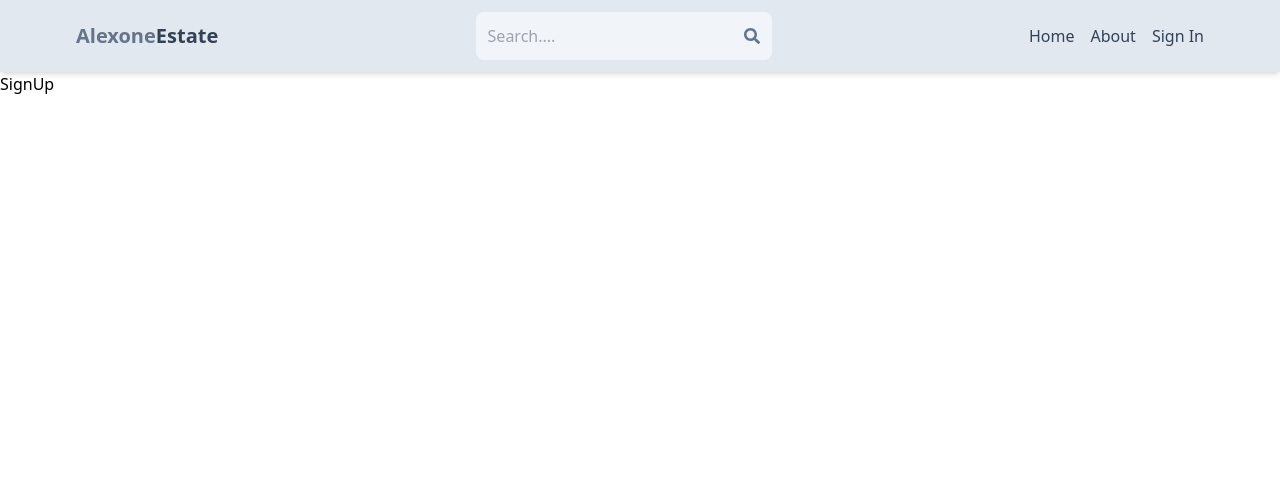
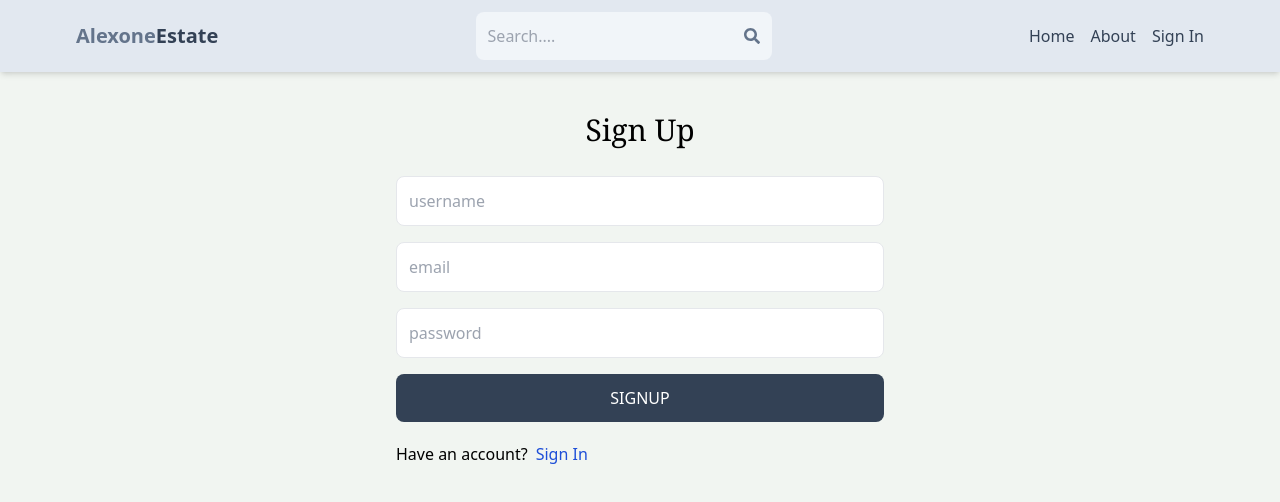
Before and after one commit to 1ECA1/estate, a React (Vite) app in the folder client/: page /sign-up in a window 1280 px wide. Shown: the top 502 px of the page. Built offline with nearby package versions, Linux system fonts and the light colour scheme.

Commit message:
complete sign up page ui

```diff
--- a/client/src/index.css
+++ b/client/src/index.css
@@ -1,3 +1,8 @@
 @tailwind base;
 @tailwind components;
 @tailwind utilities;
+
+
+body{
+    background-color: rgb(241, 245, 241);
+}
--- a/client/src/pages/SignUp.jsx
+++ b/client/src/pages/SignUp.jsx
@@ -1,7 +1,23 @@
 import React from 'react'
+import { Link } from 'react-router-dom'
+// import SignIn from './SignIn'
 
 export default function SignUp() {
   return (
-    <div>SignUp</div>
+    <div className='p-3 max-w-lg mx-auto'>
+      <h1 className='text-3xl text-center font-serif my-7'>Sign Up</h1>
+      <form className='flex flex-col gap-4'>
+        <input type="text" placeholder='username' className='border p-3 rounded-lg' id='username' />
+        <input type="email" placeholder='email' className='border p-3 rounded-lg' id='email' />
+        <input type="password" placeholder='password' className='border p-3 rounded-lg' id='password' />
+        <button className='bg-slate-700 text-white p-3 rounded-lg uppercase hover:opacity-95 disabled:opacity-80'>SignUp</button>
+      </form>
+      <div className='flex gap-2 mt-5'>
+        <p>Have an account?</p>
+        <Link to={"/sign-in"}>
+        <span className='text-blue-700  '>Sign In</span>
+        </Link>
+      </div>
+    </div>
   )
 }
```
